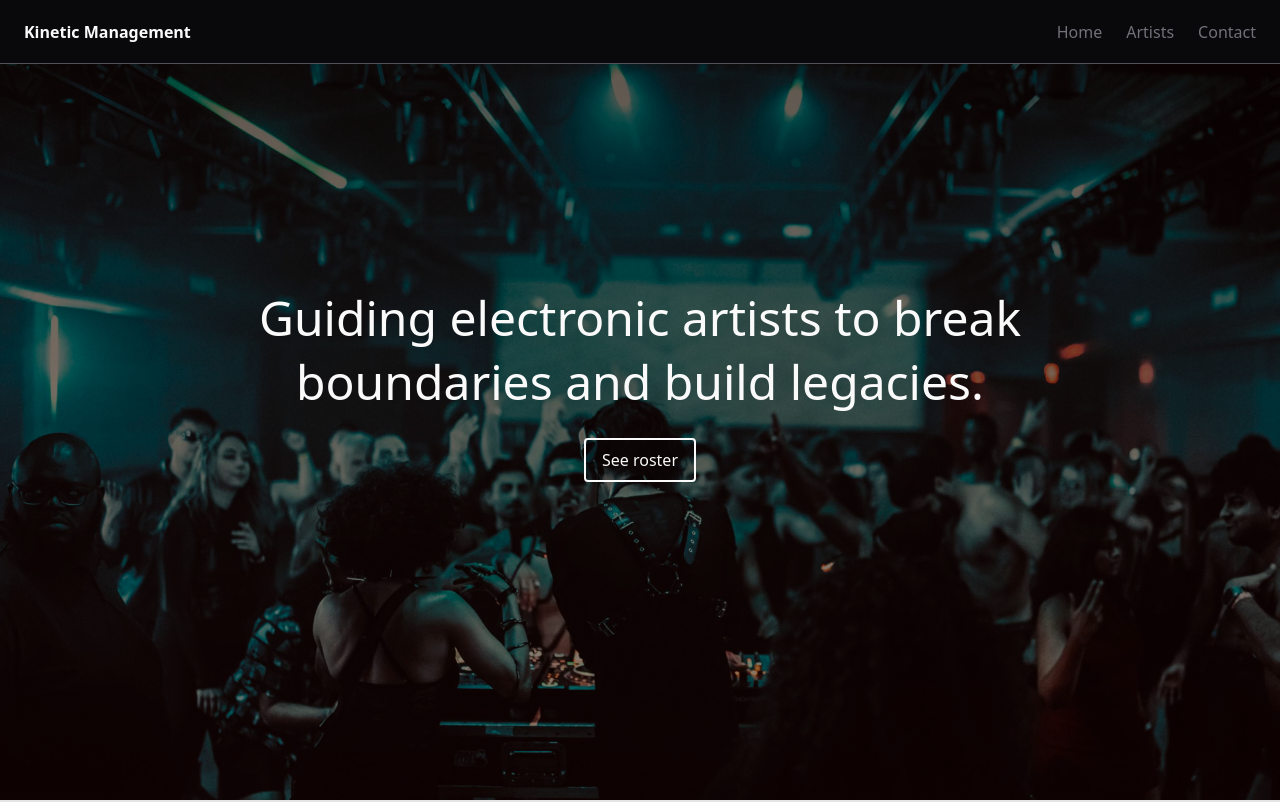
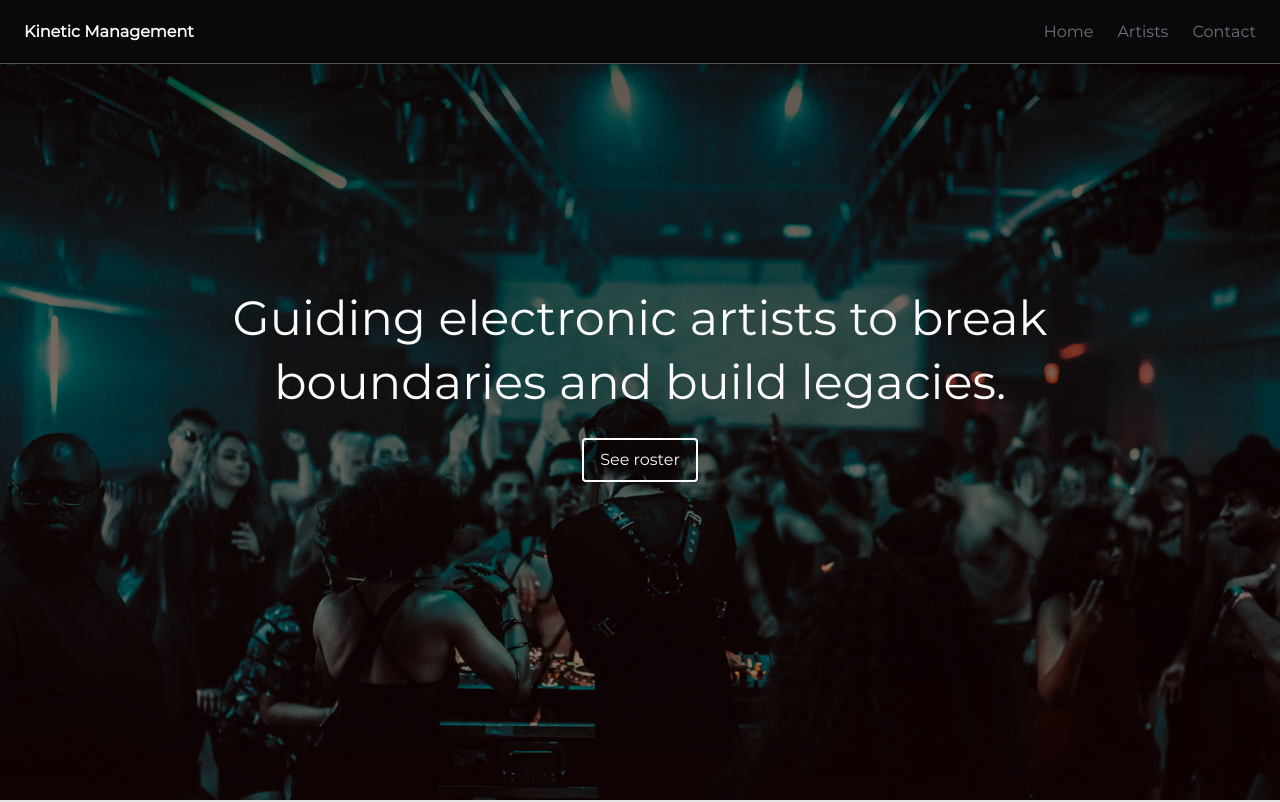
Before and after one commit to maxwellmattryan/kinetic-mgmt.com, a SvelteKit app in the folder ui/: page / in a window 1280 px wide. Shown: the top 802 px of the page. Built offline with nearby package versions, Linux system fonts and the light colour scheme.

Commit message:
Add local asset for font

```diff
--- a/ui/src/app.css
+++ b/ui/src/app.css
@@ -2,7 +2,20 @@
 @tailwind components;
 @tailwind utilities;
 
+@layer base {
+	@font-face {
+		font-family: 'Montserrat';
+		font-style: normal;
+		font-display: swap;
+		src: url('$lib/assets/fonts/montserrat.woff2') format('woff2');
+	}
+}
+
 /* Using color palette (Zinc) from TailwindCSS: https://tailwindcss.com/docs/customizing-colors */
+
+html {
+	font-family: 'Montserrat', sans-serif;
+}
 
 html,
 body {
--- a/ui/tailwind.config.js
+++ b/ui/tailwind.config.js
@@ -1,19 +1,8 @@
-/* eslint-disable @typescript-eslint/no-require-imports */
-const DEFAULT_THEME = require('tailwindcss/defaultTheme')
-
 /** @type {import('tailwindcss').Config} */
 export default {
 	content: ['./src/**/*.{svelte,ts,js,html}'],
 	theme: {
-		extend: {
-			/**
-			 * Info about customizing the default font:
-			 * https://tailwindcss.com/docs/font-family#customizing-the-default-font
-			 */
-			fontFamily: {
-				sans: ['Montserrat', ...DEFAULT_THEME.fontFamily.sans],
-			},
-		},
+		extend: {},
 	},
 	plugins: [],
 }
```
Also changed, not shown: ui/src/lib/assets/fonts/montserrat.woff2 (added).
